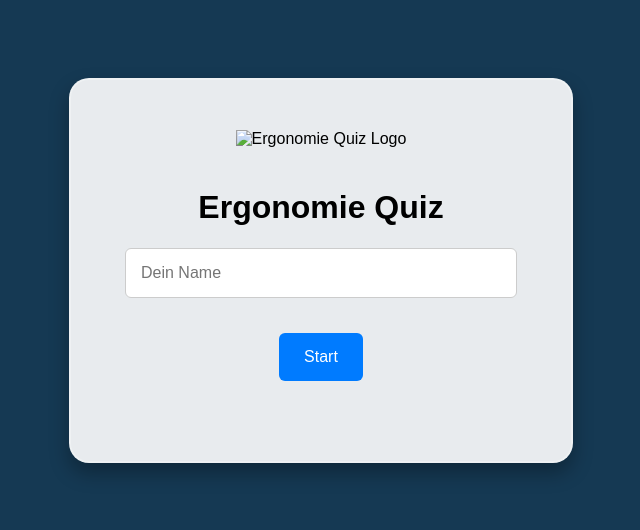
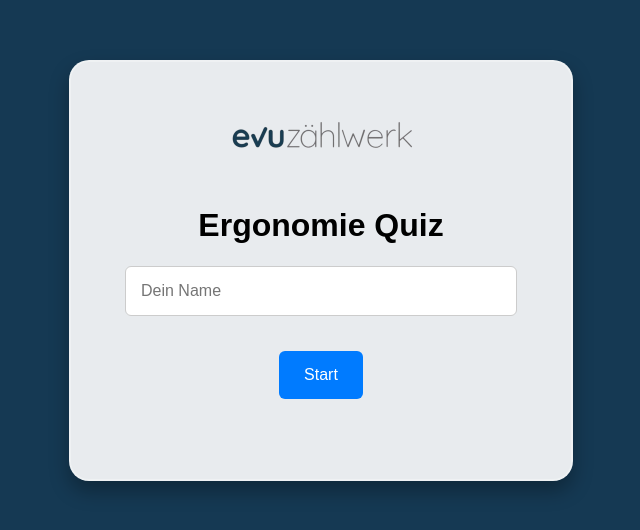
Before and after one commit to Maike019/Test, a plain HTML site: page index.html in a window 1280 px wide. Shown: the part 130-660 px from the top of the page, without its empty margins (319-959 px from the left). Drawn offline with Linux system fonts and the light colour scheme; files that its build step writes are made by us from their sources; files whose address does not match are found by name.

Commit message:
Add files via upload

```diff
--- a/index.html
+++ b/index.html
@@ -8,7 +8,7 @@
 </head>
 <body>
     <div id="quiz-container">
-        <img src="./assets/logo.png" alt="Ergonomie Quiz Logo" id="quiz-logo">
+        <img src="./logo.png" alt="Ergonomie Quiz Logo" id="quiz-logo">
         <h1>Ergonomie Quiz</h1>
         <div id="name-container">
             <input type="text" id="name-input" placeholder="Dein Name">
```
